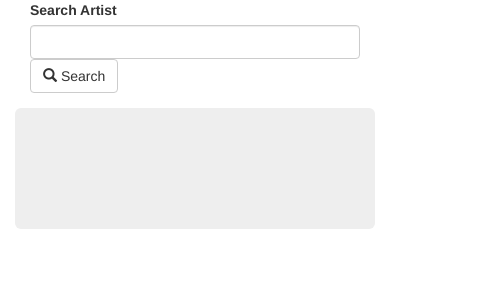
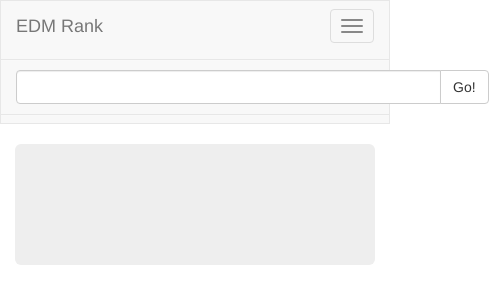
Before and after one commit to mfDK/edm_rank, a website: page src/index.html in a window 390 px wide. Shown: the whole page, 489 px wide, since content can reach past the window. Drawn offline with nearby package versions, Linux system fonts and the light colour scheme; some packages are replaced by stand-ins of ours.

Commit message:
fixed bootstrap styling

```diff
--- /dev/null
+++ b/public/assets/scss/main.scss
@@ -0,0 +1,11 @@
+#search-input {
+    width: 425px;
+}
+
+.thumbnail {
+    text-align: center;
+    .thumb-img {
+        height: 320px;
+        width: 320px;
+    }
+}
--- a/src/index.html
+++ b/src/index.html
@@ -9,36 +9,48 @@
     <script src="../public/assets/libs/angular-animate/angular-animate.min.js"></script>
     <script src="../public/assets/libs/angular-resource/angular-resource.min.js"></script>
     <link rel="stylesheet" href="../public/assets/libs/bootstrap/dist/css/bootstrap.css">
+    <link rel="stylesheet" href="../public/assets/css/main.css">
     <script src="controllers/mainCtrl.js"></script>
 </head>
 <body ng-app="newApp" ng-controller="mainController">
+    <nav class="navbar navbar-default">
+        <div class="container-fluid">
+            <div class="navbar-header">
+              <button type="button" class="navbar-toggle collapsed" data-toggle="collapse" data-target="#bs-example-navbar-collapse-1" aria-expanded="false">
+                <span class="sr-only">Toggle navigation</span>
+                <span class="icon-bar"></span>
+                <span class="icon-bar"></span>
+                <span class="icon-bar"></span>
+              </button>
+              <a class="navbar-brand" href="#">EDM Rank</a>
+            </div>
+            <form name="search" class="navbar-form text-center" ng-submit="doSearch(searchTerm)">
+                <div class="input-group">
+                    <input type="text" name="artist" ng-model="searchTerm" class="form-control" id="search-input">
+                    <span class="input-group-btn"><button class="btn btn-default" type="submit">Go!</button></span>
+                </div>
+            </form>
+        </div>
+    </nav>
 
     <div class="container">
-        <div class="col-md-6 col-md-offset-4">
-            <form name="search" class="form-group form-inline" ng-submit="doSearch(searchTerm)">
-                <label for="searchTerm">Search Artist</label>
-                <input type="text" name="artist" ng-model="searchTerm" class="form-control">
-                <button type="submit" class="btn btn-default">
-                    <span class="glyphicon glyphicon-search" aria-hidden="true"></span>
-                    Search
-                </button>
-            </form>
-        </div>
         <div class="jumbotron text-center">
             <img src="{{ img }}" class="img-circle">
             <h3>{{ name }}</h3>
             <p ng-if="followers">followers: {{ followers }}</p>
-            <ul class="list-group col-sm-3 col-sm-offset-4">
+            <div class="row">
+                <ul class="list-group text-center col-md-4 col-md-offset-4">
                     <li class="list-group-item" ng-repeat="genre in genres">{{ genre }}</li>
                 </ul>
             </div>
         </div>
-
         <div class="related-artists">
-        <button type="button" class="btn btn-default" ng-if="followers" ng-click="rankArtists(relatedArtists, searchedArtist)">Rank</button>
+            <div class="row text-center">
+                <button type="button" class="btn btn-default col-md-4 col-md-offset-4" ng-if="followers" ng-click="rankArtists(relatedArtists, searchedArtist)">Rank</button>
+            </div>
             <div class="col-sm-6 col-md-4" ng-repeat="artist in relatedArtists">
                 <div class="thumbnail">
-                <img src="{{ artist.images[1].url }}" alt="">
+                    <img src="{{ artist.images[1].url }}" alt="" class="thumb-img">
                     <div class="caption">
                         <h3>{{ artist.name }}</h3>
                         <p>followers: {{ artist.followers.total }}</p>
@@ -46,8 +58,6 @@
                 </div>
             </div>
         </div>
-
-
-
+    </div>
 </body>
 </html>
```
Also changed, not shown: public/assets/css/main.css (added), 1 other file. Lines whose indentation alone changed are shown as unchanged.
